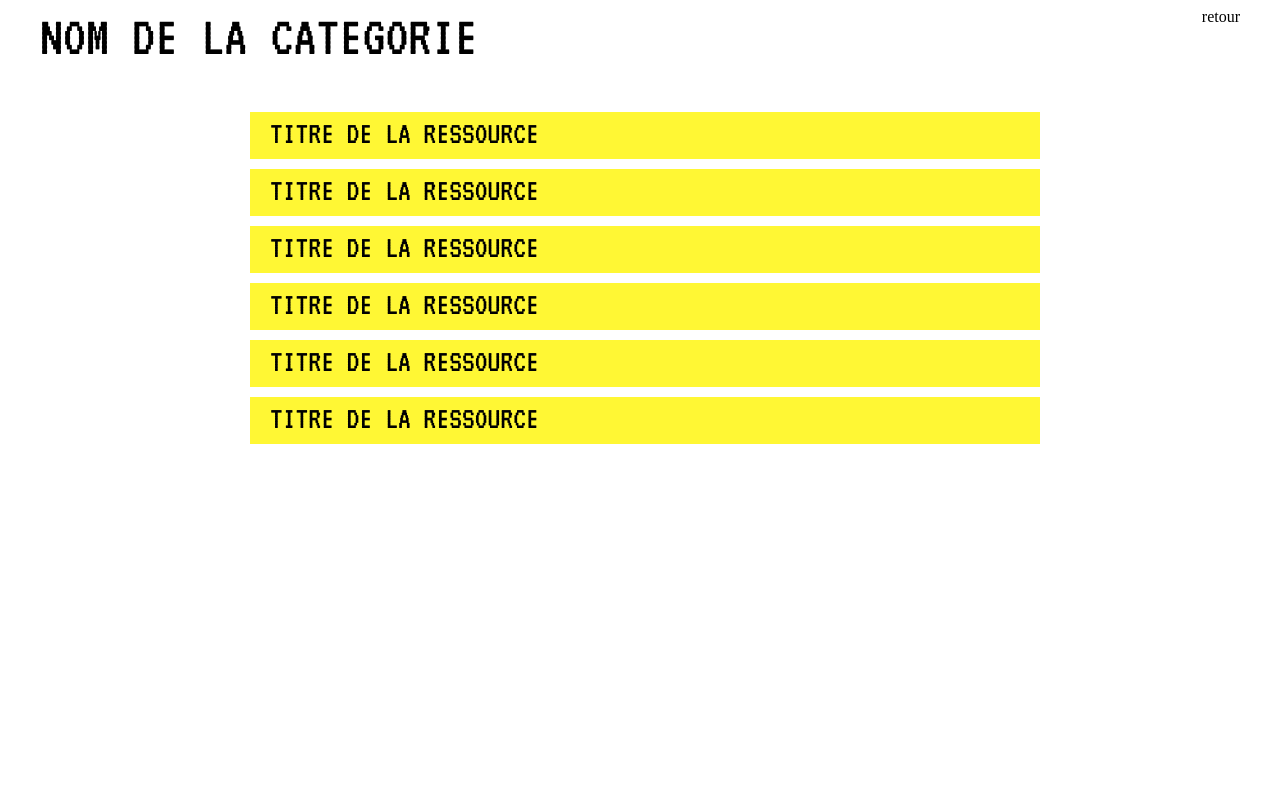
After one commit to tmahamadou01/rest-of-web, a PHP site: page /css/index.html in a window 1280 px wide. The commit adds this page. Run offline with PHP 8.4, Linux system fonts and the light colour scheme.

Commit message:
integration liste de ressource

```diff
--- /dev/null
+++ b/public/css/index.html
@@ -0,0 +1,43 @@
+<html>
+
+  <head>
+    <link rel="stylesheet" type="text/css" href="style.css">
+  </head>
+
+  <body>
+    <div class="tableau1">
+      <div class="dropdown">
+        <span>nom de la categorie</span>
+        <div class="dropdown-content">
+          <p>autres categories</p>
+        </div>
+      </div>
+
+      <div class="ui.positive.button">
+    retour
+      </div>
+    </div>
+<br><br>
+    <div class="tableau2">
+      <div class="res">
+        Titre de la ressource
+      </div>
+      <div class="res">
+        Titre de la ressource
+      </div>
+      <div class="res">
+        Titre de la ressource
+      </div>
+      <div class="res">
+        Titre de la ressource
+      </div>
+      <div class="res">
+        Titre de la ressource
+      </div>
+      <div class="res">
+        Titre de la ressource
+      </div>
+    </div>
+  </body>
+
+</html>
--- a/public/css/style.css
+++ b/public/css/style.css
@@ -94,6 +94,8 @@ html, body {
     text-shadow: none;
 }
 
+/*liste categorie*/
+
 .cat {
     text-align: center;
     font-family: 'VT323', monospace;
@@ -121,3 +123,64 @@ html, body {
     min-width: 200px;
     margin: auto;
 }
+
+/*liste ressources*/
+
+.tableau1 {
+    display: flex;
+    flex-direction: row;
+    justify-content: space-between;;
+    align-content: flex-start;
+    max-width: 1200px;
+    min-width: 200px;
+    margin: auto;
+}
+.dropdown {
+    position: relative;
+    display: inline-block;
+    font-family: 'VT323', monospace;
+    text-transform: uppercase;
+    font-size: 4.5vw;
+    color: black;
+}
+
+.dropdown-content {
+    display: none;
+    position: absolute;
+    background-color: #808080;
+    font-size: 3.5vw;
+    min-width: 160px;
+    box-shadow: 0px 8px 16px 0px rgba(0,0,0,0.2);
+    padding: 12px 16px;
+}
+
+.dropdown:hover .dropdown-content {
+    display: block;
+}
+
+.tableau2 {
+    display: flex;
+    flex-direction: column;
+    justify-content: flex-start;
+    align-content: flex-start;
+    max-width: 800px;
+    min-width: 200px;
+    margin: auto;
+}
+
+.res {
+  text-align: left;
+  font-family: 'VT323', monospace;
+  text-transform: uppercase;
+  font-size: 2.5vw;
+  color: black;
+  background-color: #fff734;
+  max-height: 100px;
+  float: left;
+  padding: 5 20 10 20;
+  margin-left: 10px;
+  margin-top: 10px;
+  flex-basis: content;
+  line-height: normal;
+  /*order: /*place variable*/
+}
```
